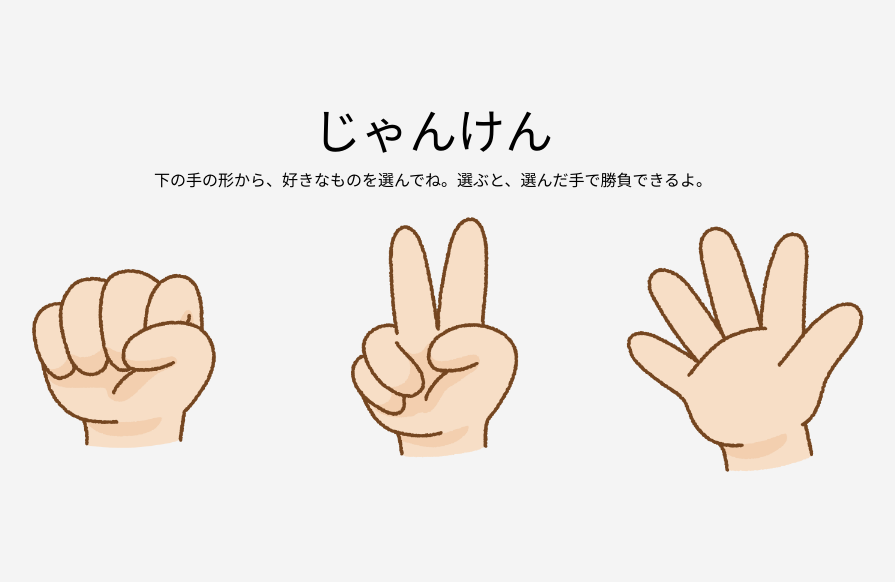
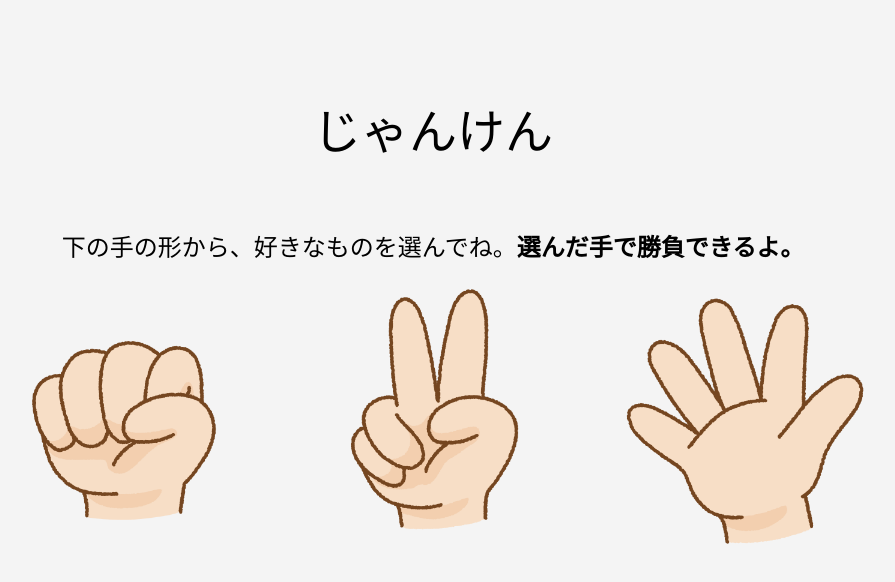
Before and after one commit to CA01971164/janken, a Next.js app: page /selection in a window 1280 px wide. Shown: the top 582 px of the page, without its empty margins (207-1102 px from the left). Built offline with nearby package versions, Linux system fonts and the light colour scheme.

Commit message:
update word styles

```diff
--- a/src/app/computer/page.tsx
+++ b/src/app/computer/page.tsx
@@ -89,7 +89,7 @@ function Computer() {
   const Result: React.FC = () => {
     return (
       <div className="my-32 text-5xl">
-        {userChoice}を選んだ君は、{message}
+        {userChoice}を選んだ君は、<strong>{message}</strong>
       </div>
     );
   };
@@ -109,7 +109,9 @@ function Computer() {
         />
       </div>
 
-      <div className="text-5xl mt-60">君の選んだものは、{userChoice}だ。</div>
+      <div className="text-5xl mt-56">
+        君の選んだものは、<strong>{userChoice}</strong>だ。
+      </div>
     </>
   ) : (
     <>
--- a/src/app/explanation/page.tsx
+++ b/src/app/explanation/page.tsx
@@ -2,8 +2,9 @@ import Link from "next/link";
 function Explanation() {
   return (
     <>
-      <h1>ジャンケンゲームのルール</h1>
-      <p>
+      <h1 className="text-6xl">ジャンケンゲームのルール</h1>
+      <p className="text-2xl mt-16">読み飛ばし（推奨）</p>
+      <p className="text-2xl mt-16">
         このゲームは、コンピュータとじゃんけんができるゲームだよ。
         <br />
         ルールは、とても簡単。
@@ -16,7 +17,7 @@ function Explanation() {
       </p>
       <Link href="selection">
         {" "}
-        <button>決定</button>
+        <button className="mb-24">決定</button>
       </Link>
     </>
   );
--- a/src/app/selection/page.tsx
+++ b/src/app/selection/page.tsx
@@ -5,8 +5,9 @@ function selection() {
   return (
     <>
       <h1>じゃんけん</h1>
-      <p>
-        下の手の形から、好きなものを選んでね。選ぶと、選んだ手で勝負できるよ。
+      <p className="text-2xl mt-16">
+        下の手の形から、好きなものを選んでね。
+        <strong>選んだ手で勝負できるよ。</strong>
       </p>
       <div className="grid grid-cols-3 gap-2">
         <Link href={{ pathname: "/computer", query: { choice: "グー" } }}>
```
